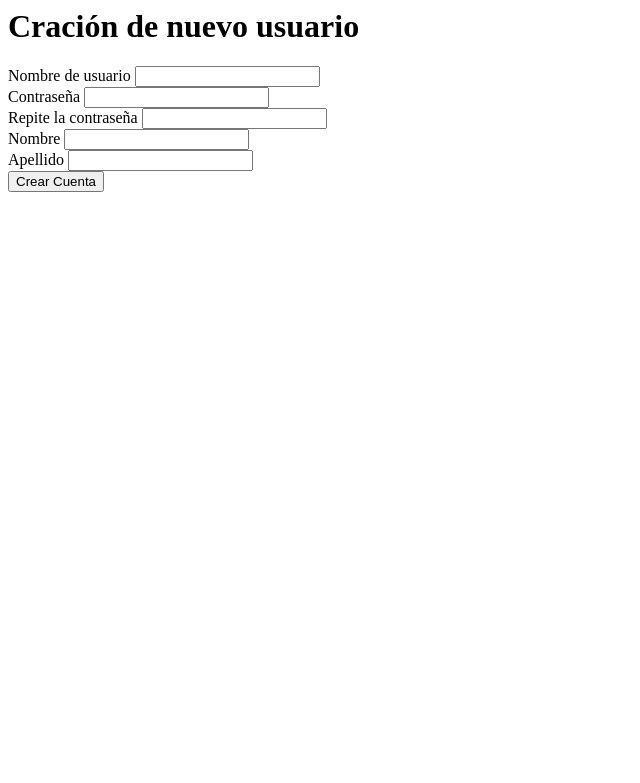
After one commit to alejandrogomez166/daw2.1-AlejandroGomezSobrino, a PHP site: page /CrearUsuario.php in a window 1280 px wide. The commit adds this page. Shown: the top 783 px of the page, without its empty margins (0-640 px from the left). Run offline with PHP 8.4, Linux system fonts and the light colour scheme.

Commit message:
040_MiniFB funcional

```diff
--- /dev/null
+++ b/040_MiniFb/CrearUsuario.php
@@ -0,0 +1,70 @@
+<?php
+require_once"_Varios.php";
+?>
+
+<html>
+
+<head>
+    <meta charset='UTF-8'>
+</head>
+
+
+
+<body>
+<h1>Cración de nuevo usuario</h1>
+
+<form action="CrearUsuario.php" method="post">
+	<label>Nombre de usuario</label>
+	<input type="text" name="usuarion">
+	<br>
+	<label>Contraseña</label>
+	<input type="text" name="contrasennan">
+	<br>
+	<label>Repite la contraseña</label>
+	<input type="text" name="contrasennanc">
+	<br>
+	<label>Nombre</label>
+	<input type="text" name="nombre">
+	<br>
+	<label>Apellido</label>
+	<input type="text" name="apellido">
+	<br>
+	<input type="submit" value="Crear Cuenta">
+</form>
+</body>
+
+</html>
+
+<?php
+
+
+if (isset($_REQUEST["contrasennan"])&& isset($_REQUEST["usuarion"])) {
+	$contrasenna = $_REQUEST["contrasennan"];
+	$compcontrasenna = $_REQUEST["contrasennanc"];
+	$usuario = $_REQUEST["usuarion"];
+	$nombre = $_REQUEST["nombre"];
+	$apellido = $_REQUEST["apellido"];
+
+	if($contrasenna != $compcontrasenna || $contrasenna==null || $compcontrasenna== null){
+		echo "Las contraseñas no coinciden";
+}
+	elseif(comprobarUsuario($usuario)){
+		echo " El usuario que quieres usar ya esta siendo utilizado";
+
+
+}
+	else
+	//metodo que crea el usuario
+	$id=dameID();
+	//crearUsuario($id,$usuario,$contrasenna,$nombre,$apellido);
+
+	//redireccionar("SesionInicioMostrarFormulario.php");
+}
+
+
+
+
+
+
+
+?>
--- a/040_MiniFb/SesionInicioMostrarFormulario.php
+++ b/040_MiniFb/SesionInicioMostrarFormulario.php
@@ -24,7 +24,8 @@ llamad a los campos IGUAL que en la BD:
 	<input type="text" name="contrasenna">
 	<input type="submit" value="enviar">
 </form>
-
+<br>
+<a href="CrearUsuario.php">¿No tiene usuario?, cree uno aquí.</a>
 
 </body>
 
--- a/040_MiniFb/_Varios.php
+++ b/040_MiniFb/_Varios.php
@@ -104,3 +104,38 @@ function syso(string $contenido)
 {
     file_put_contents('php://stderr', $contenido . "\n");
 }
+function comprobarUsuario(string $usuario): bool
+{
+    $conexionBD= obtenerPdoConexionBD();
+    $sql = 'SELECT * FROM Usuario WHERE identificador=? ';
+    $consulta = $conexionBD->prepare($sql);
+    $consulta->execute([$usuario]);
+    $rs = $consulta->fetchAll();
+    if($consulta->rowCount()==1){
+         return true;
+    }
+    else{
+        return false;
+    }
+
+}
+function crearUsuario(int $id,string $usuario,string $contrasenna,string $nombre,string $apellido)
+{
+    $conexionBD= obtenerPdoConexionBD();
+    $sql = 'INSERT INTO `Usuario` (`id`, `identificador`, `contrasenna`, `codigoCookie`, `tipoUsuario`, `nombre`, `apellidos`) VALUES
+(?, ?,?, NULL, 0, ?,?)';
+    $consulta = $conexionBD->prepare($sql);
+    $consulta->execute([$id,$usuario,$contrasenna,$nombre,$apellido]);
+    $rs = $consulta->fetchAll();
+
+}
+function dameID()
+{
+    $conexionBD= obtenerPdoConexionBD();
+    $sql = 'SELECT MAX(id) FROM Usuario';
+    $consulta = $conexionBD->prepare($sql);
+    $consulta->execute();
+    $rs = $consulta->fetch();
+    $id=$rs[0];
+    echo $id;
+}
```
Also changed, not shown: 040_MiniFb/CrearUsusario.php (added, +44 -0 lines).
